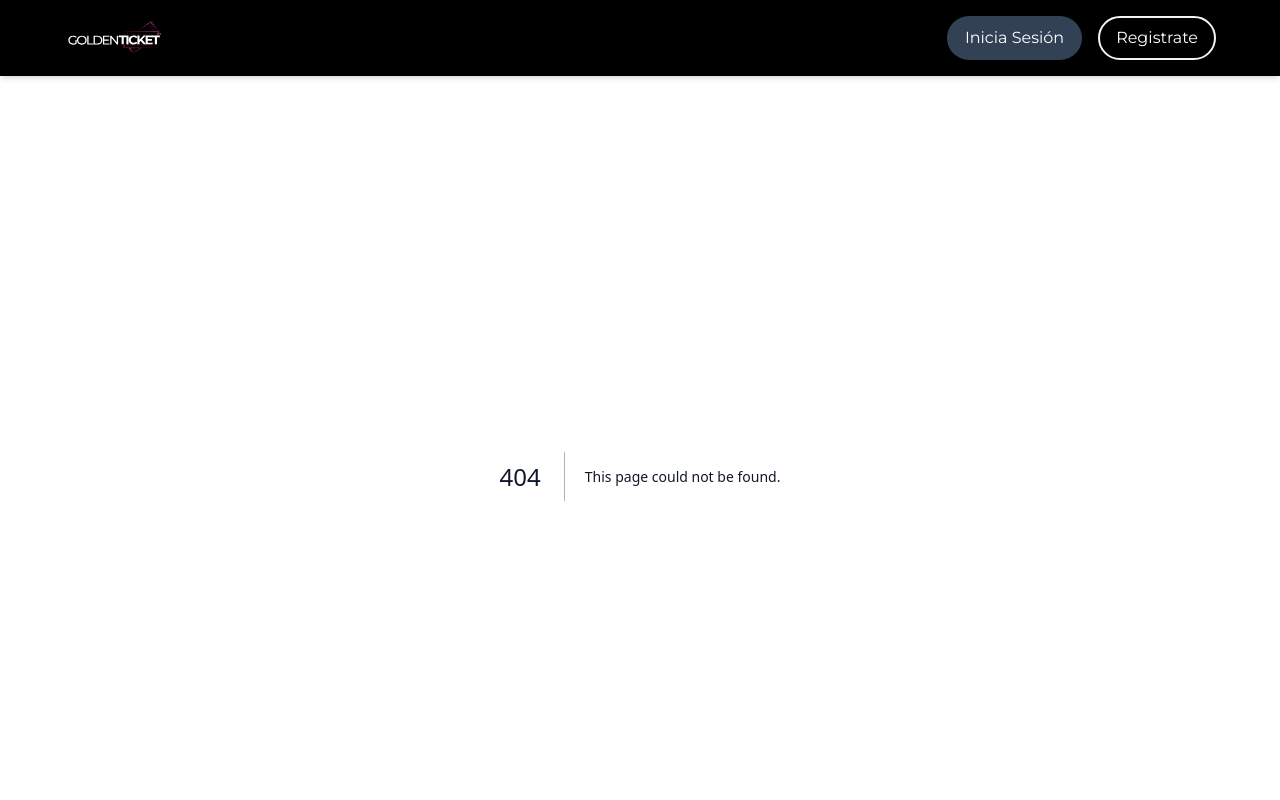
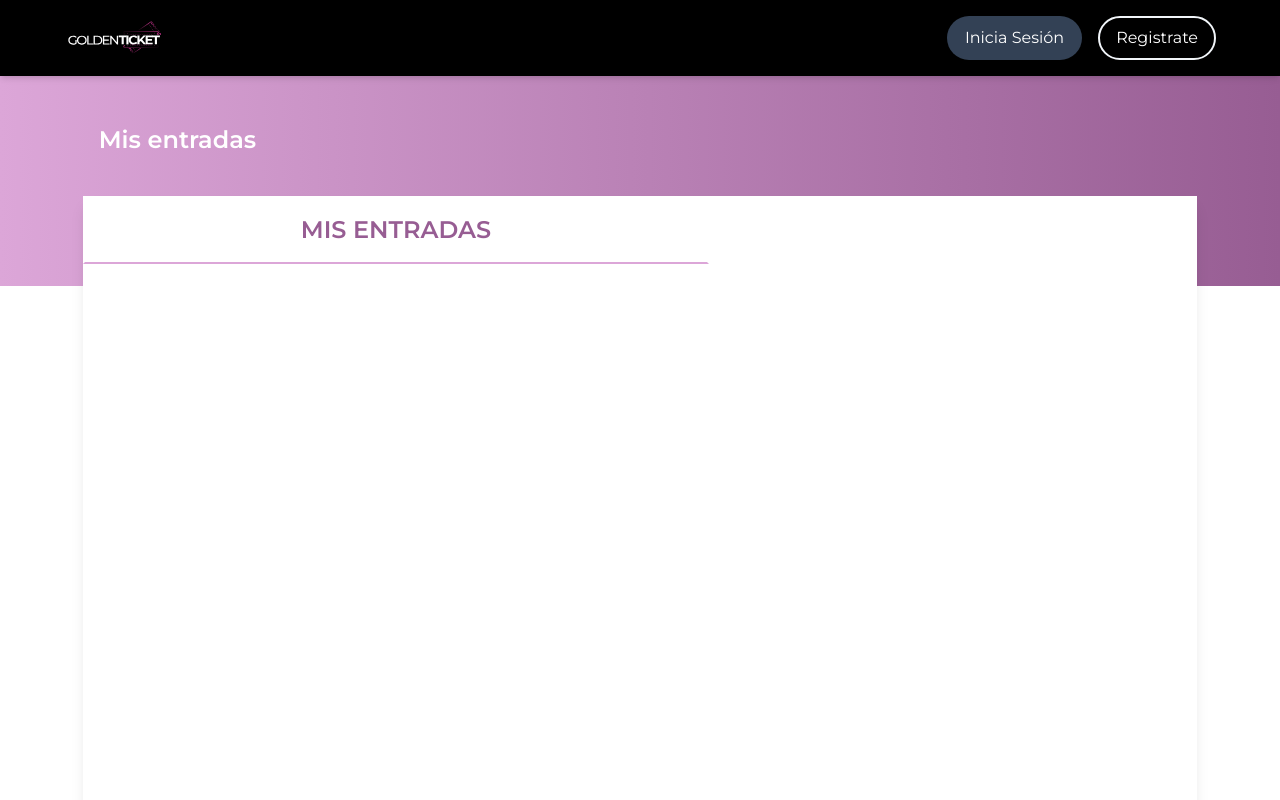
Before and after one commit to montvlein/DH_Final_Project_2_Frontend, a Next.js app: page /misentradas/1 in a window 1280 px wide. Before the commit this address had no page. Shown: the top 800 px of the page. Built offline with nearby package versions, Linux system fonts and the light colour scheme; a web font is replaced by a local one.

Commit message:
creando pagina mis entradas

```diff
--- /dev/null
+++ b/app/misentradas/[id]/page.tsx
@@ -0,0 +1,11 @@
+import MisEntradas from '@/components/profile/MisEntradas'
+
+const registro: React.FC = () => {
+  return (
+    <div className="relative flex justify-center lg:items-center p-8">
+      <div className="absolute top-0 w-full bg-gradient-to-r from-[#DCA6D8] to-[#975D93] h-1/4"></div>
+      <MisEntradas></MisEntradas>
+    </div>
+  )
+}
+export default registro
--- /dev/null
+++ b/components/profile/MisEntradas.tsx
@@ -0,0 +1,20 @@
+const MisEntradas: React.FC = () => {
+  return (
+    <section className="flex flex-col z-10 w-11/12">
+      <div className="m-4 mb-10">
+        <h2 className="text-white font-semibold text-2xl">Mis entradas</h2>
+      </div>
+      <div className="shadow-lg bg-white dark:bg-gray-700 dark:text-white">
+        <div className="flex gap-4 justify-evenly">
+          <button className="grow py-4 uppercase font-semibold lg:text-2xl text-[#975D93] border-2 border-transparent border-b-[#DCA6D8]">MIS ENTRADAS</button>
+          <button className="grow py-4 uppercase font-semibold lg:text-2xl"><div className="mr-10"></div></button>
+        </div>
+        <div className="p-8 h-[620px]">
+
+        </div>
+      </div>
+    </section>
+
+  )
+}
+export default MisEntradas
--- a/components/signin/FormSignIn.tsx
+++ b/components/signin/FormSignIn.tsx
@@ -37,16 +37,16 @@ const FormSignIn: React.FC = () => {
         <form onSubmit={handleSubmit(onSubmit)} className="w-full lg:w-[480px]">
           <div className="mb-8">
             <Controller
-              name="email"
+              name="mail"
               control={control}
               rules={{ required: 'Ingrese su email' }}
               render={({ field }) => (
                 <input
-                  {...register('email')}
+                  {...register('mail')}
                   id="email"
                   type="text"
                   placeholder='Email'
-                  className={`border border-gray-300 pl-4 rounded-xl h-14 w-full ${errors.email !== null && errors.email !== undefined ? 'border-red-500' : ''}`}
+                  className={`border border-gray-300 pl-4 rounded-xl h-14 w-full ${errors.mail !== null && errors.mail !== undefined ? 'border-red-500' : ''}`}
                   style={{
                     fontFamily: 'Poppins',
                     fontSize: '16px',
@@ -58,7 +58,7 @@ const FormSignIn: React.FC = () => {
                 />
               )}
             />
-            {errors.email !== null && errors.email !== undefined && <p className="text-red-500">{errors.email.message}</p>}
+            {errors.mail !== null && errors.mail !== undefined && <p className="text-red-500">{errors.mail.message}</p>}
           </div>
 
           <div className="mb-4">
```
